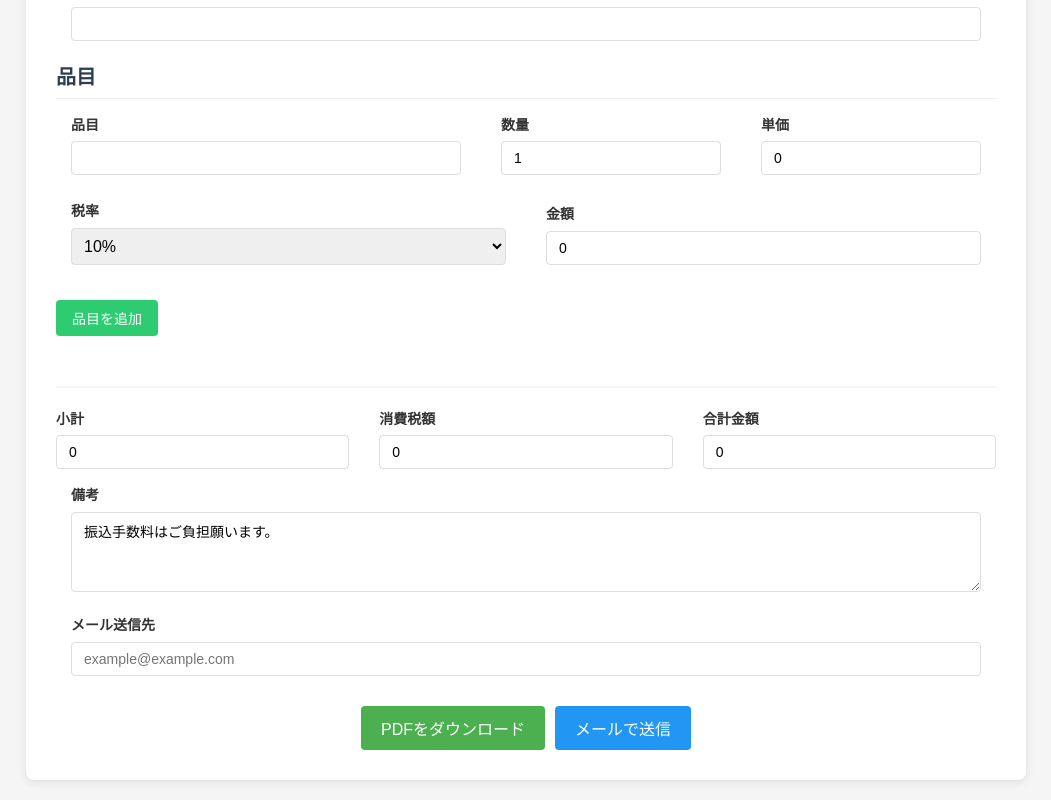
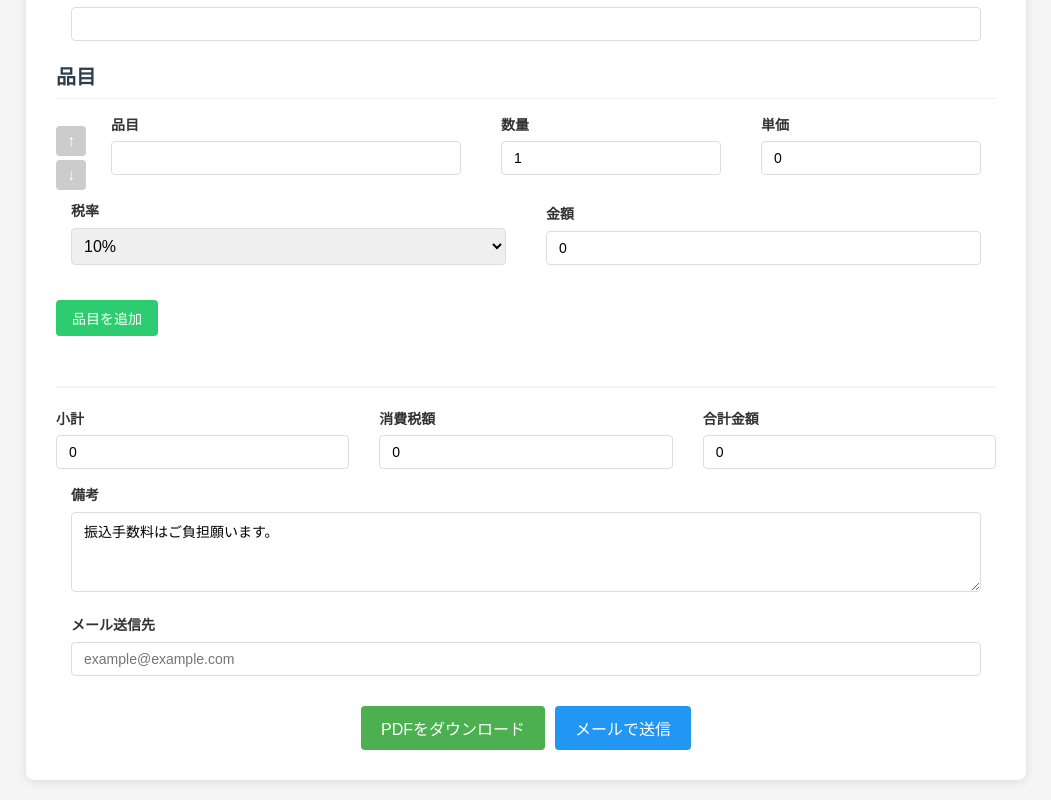
Before and after one commit to akira1110/invoice-web2, a React (Create React App) app: page / in a window 1280 px wide. Shown: the part 1428-2228 px from the top of the page, without its empty margins (114-1165 px from the left). Built offline with nearby package versions, Linux system fonts and the light colour scheme.

Commit message:
品目の順番を入れ替える機能を追加しました

```diff
--- a/src/App.css
+++ b/src/App.css
@@ -102,6 +102,36 @@ button:hover {
   margin-bottom: 10px;
   align-items: flex-end;
   gap: 10px;
+  position: relative;
+}
+
+.item-controls {
+  display: flex;
+  flex-direction: column;
+  gap: 4px;
+}
+
+.move-item-up,
+.move-item-down {
+  width: 30px;
+  height: 30px;
+  padding: 0;
+  display: flex;
+  align-items: center;
+  justify-content: center;
+  font-size: 16px;
+  background-color: #007bff;
+}
+
+.move-item-up:hover,
+.move-item-down:hover {
+  background-color: #0056b3;
+}
+
+.move-item-up:disabled,
+.move-item-down:disabled {
+  background-color: #cccccc;
+  cursor: not-allowed;
 }
 
 .form-group.description {
@@ -184,12 +214,18 @@ button:hover {
     flex-wrap: wrap;
   }
 
+  .item-controls {
+    flex-direction: row;
+    width: 100%;
+    margin-bottom: 10px;
+  }
+
   .description {
     flex: 100%;
     margin-bottom: 10px;
   }
 
-  .quantity, .unit-price, .amount {
+  .quantity, .unit-price, .tax-rate, .amount {
     flex: 1;
     min-width: 30%;
   }
--- a/src/App.js
+++ b/src/App.js
@@ -141,6 +141,32 @@ function App() {
       subtotal,
       taxAmount,
       total
+    });
+  };
+
+  const moveItemUp = (index) => {
+    if (index === 0) return; // 最初の項目は上に移動できない
+
+    const items = [...invoice.items];
+    // 現在の項目と1つ上の項目を入れ替える
+    [items[index], items[index - 1]] = [items[index - 1], items[index]];
+
+    setInvoice({
+      ...invoice,
+      items
+    });
+  };
+
+  const moveItemDown = (index) => {
+    if (index === invoice.items.length - 1) return; // 最後の項目は下に移動できない
+
+    const items = [...invoice.items];
+    // 現在の項目と1つ下の項目を入れ替える
+    [items[index], items[index + 1]] = [items[index + 1], items[index]];
+
+    setInvoice({
+      ...invoice,
+      items
     });
   };
 
@@ -594,6 +620,24 @@ ${invoice.company.name}`
           <h2>品目</h2>
           {invoice.items.map((item, index) => (
             <div className="item-row" key={index}>
+              <div className="item-controls">
+                <button
+                  type="button"
+                  className="move-item-up"
+                  onClick={() => moveItemUp(index)}
+                  disabled={index === 0}
+                >
+                  ↑
+                </button>
+                <button
+                  type="button"
+                  className="move-item-down"
+                  onClick={() => moveItemDown(index)}
+                  disabled={index === invoice.items.length - 1}
+                >
+                  ↓
+                </button>
+              </div>
               <div className="form-group description">
                 <label>品目</label>
                 <input
```
